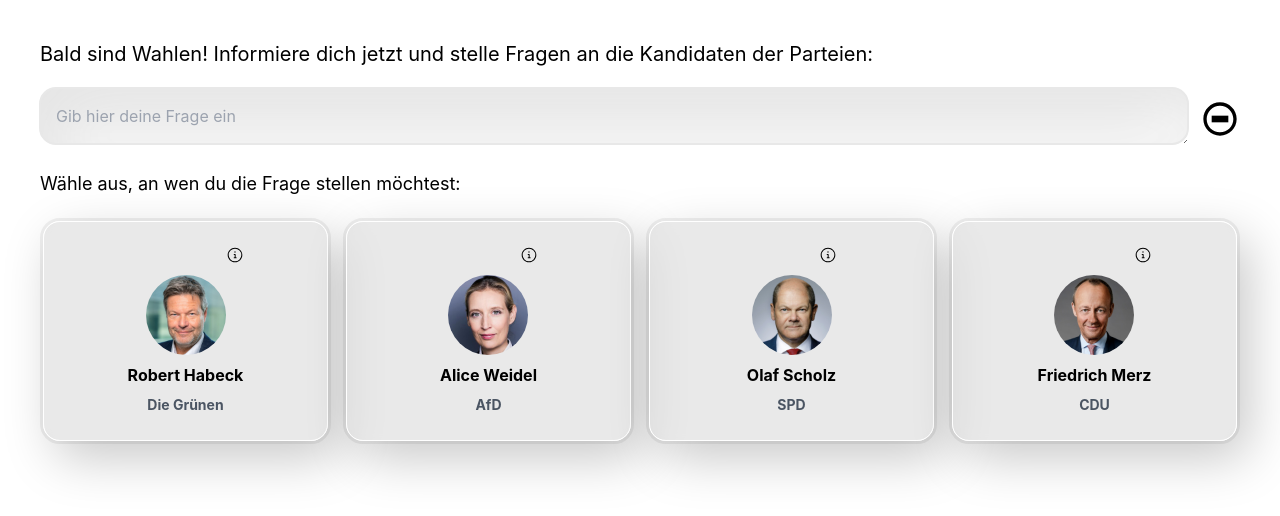
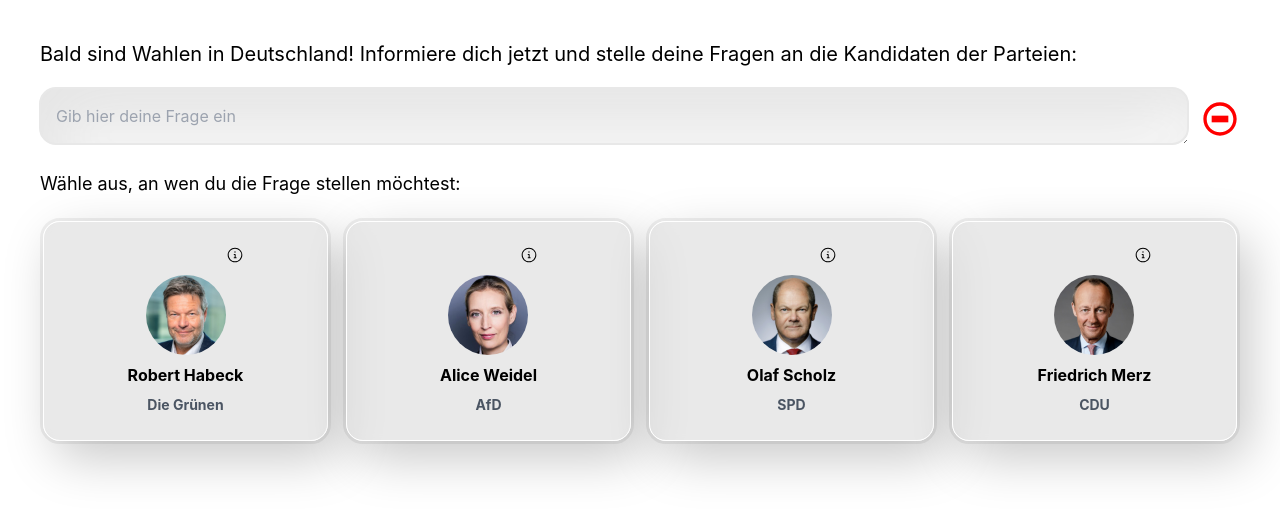
Before and after one commit to potpiejimmy/ask-a-person, a React (Create React App) app: page / in a window 1280 px wide. Shown: the top 516 px of the page. Built offline with nearby package versions, Linux system fonts and the light colour scheme.

Commit message:
ui fixes

```diff
--- a/src/App.tsx
+++ b/src/App.tsx
@@ -12,7 +12,7 @@
   response: string;
 }
 
-const DUMMY_RESPONSES = false;
+const DUMMY_RESPONSES = true;
 
 function App() {
 
@@ -103,15 +103,11 @@
   }
 
   async function performQuestion(person: string, question: string) {
-      setLoading(true);
-
       setPersonContext[person]({checked: true, loading: true, response: "..."});
 
       let response = await api.ask(DUMMY_RESPONSES ? "dummy" : person, question);
 
       setPersonContext[person]({checked: true, loading: false, response: response.answer});
-
-      setLoading(false);
   }
 
   async function personSelected(key: string, checked: boolean) {
@@ -132,14 +128,14 @@
 
   return (
     <div className="m-5 sm:m-10 flex flex-col gap-5">
-      <div className='text-xl'>Bald sind Wahlen! Informiere dich jetzt und stelle Fragen an die Kandidaten der Parteien:</div>
+      <div className='text-xl'>Bald sind Wahlen in Deutschland! Informiere dich jetzt und stelle deine Fragen an die Kandidaten der Parteien:</div>
       <div className="flex flex-row gap-3 items-center">
         <p className="grow input-container">
           <textarea readOnly={loading} autoFocus onKeyDown={onkeydown} value={question} onChange={e=>setQuestion(e.target.value)}
                  name="text" id="question" className="input" placeholder="Gib hier deine Frage ein"></textarea>
         </p>
         <div>
-          {loading ? <IoHourglassOutline size={40}/> : (isQuestionValid() ? <FaRegCheckCircle size={40}/> : <BiNoEntry size={40}/>)}
+          {loading ? <IoHourglassOutline size={40}/> : (isQuestionValid() ? <FaRegCheckCircle size={40} color='green'/> : <BiNoEntry size={40} color='red'/>)}
         </div>
       </div>
 
```
